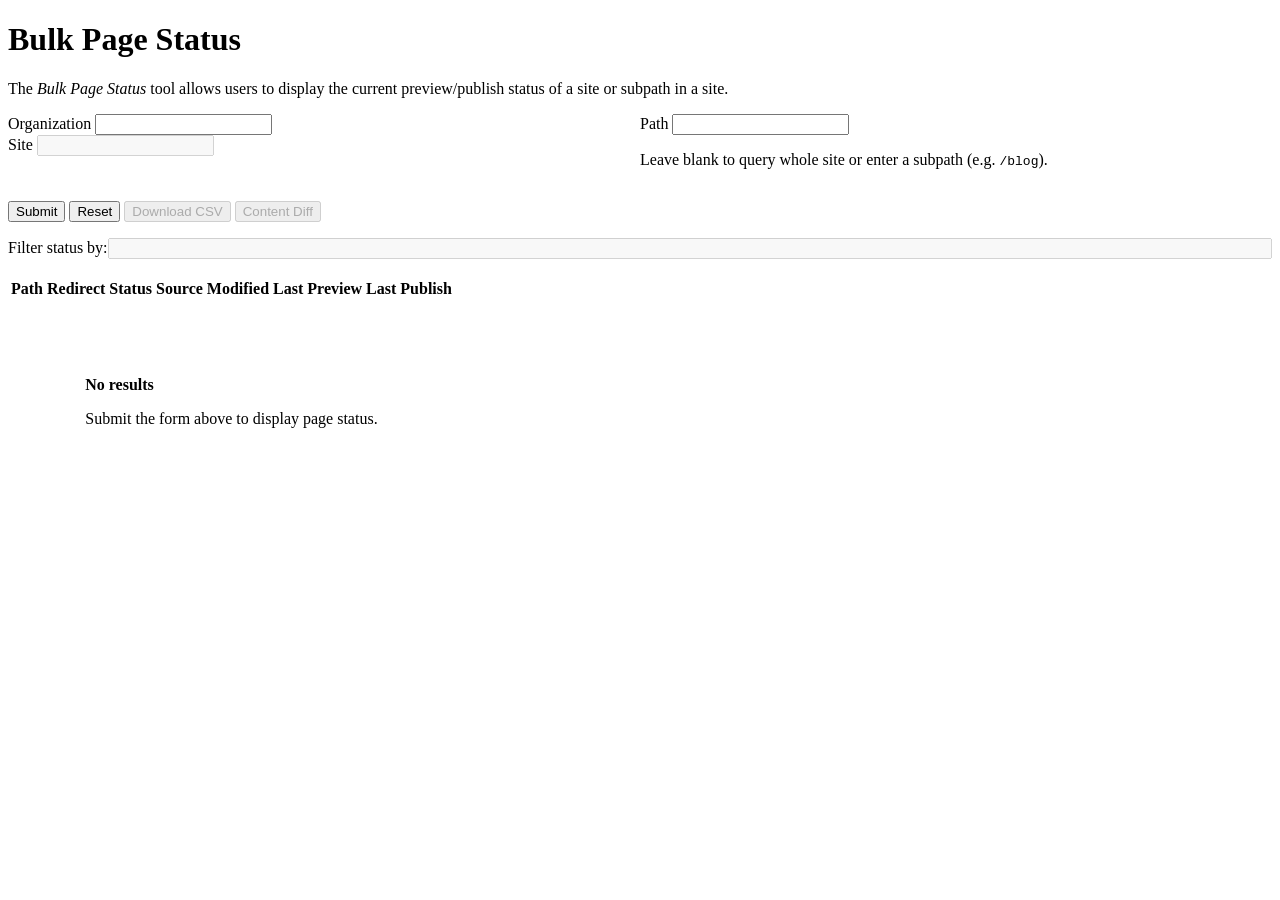
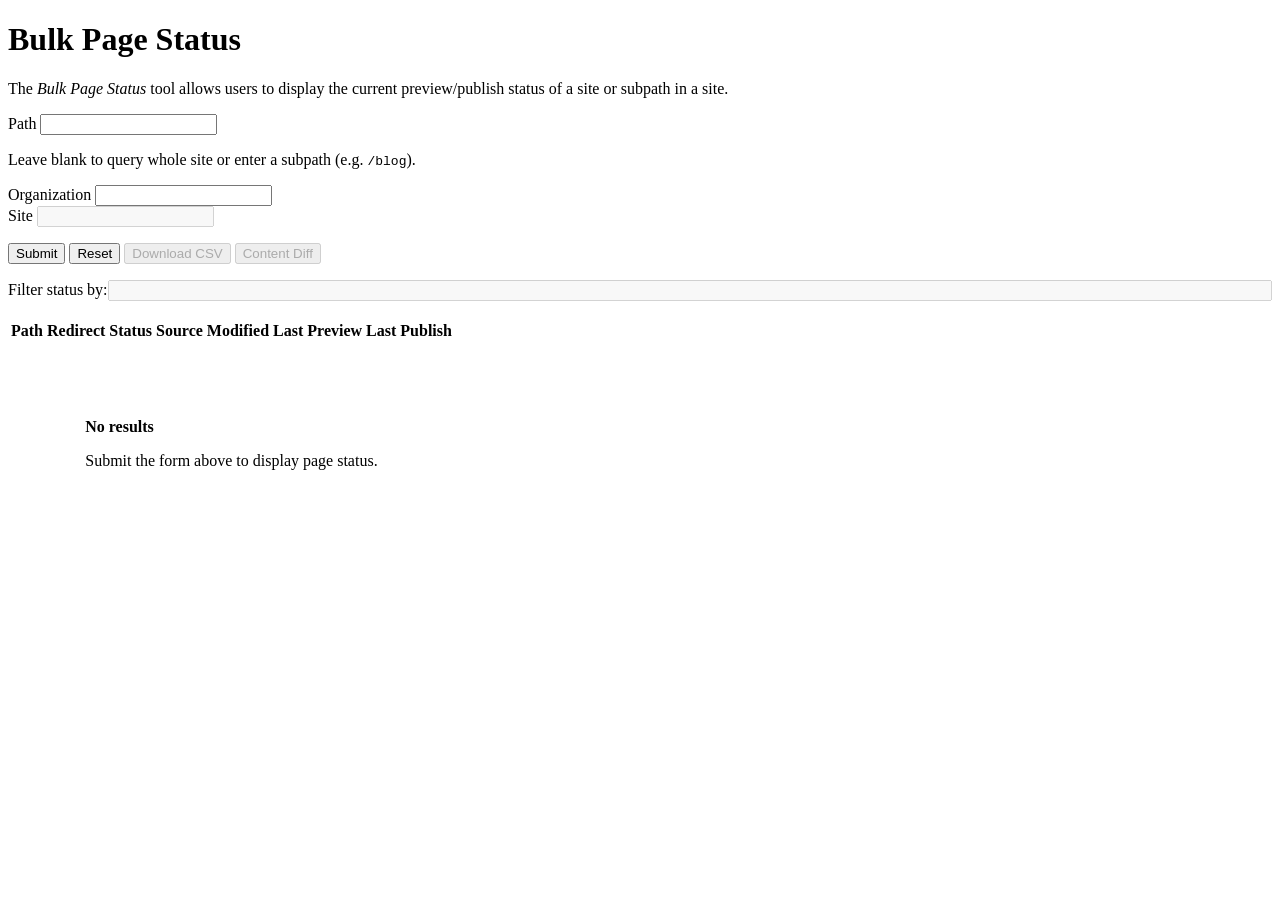

feat: ux refresh

--- a/tools/page-status/styles.css
+++ b/tools/page-status/styles.css
@@ -2,15 +2,11 @@
   .page-status form#status-form {
     display: grid;
     grid-template:
-      'config path' auto
+      'path path' auto
       'checkbox checkbox' auto
       'button button' 1fr / 1fr 1fr;
     align-items: baseline;
     gap: 0 var(--spacing-l);
-  }
-
-  .page-status form#status-form > .config-field {
-    grid-area: config;
   }
 
   .page-status form#status-form > .text-field {
